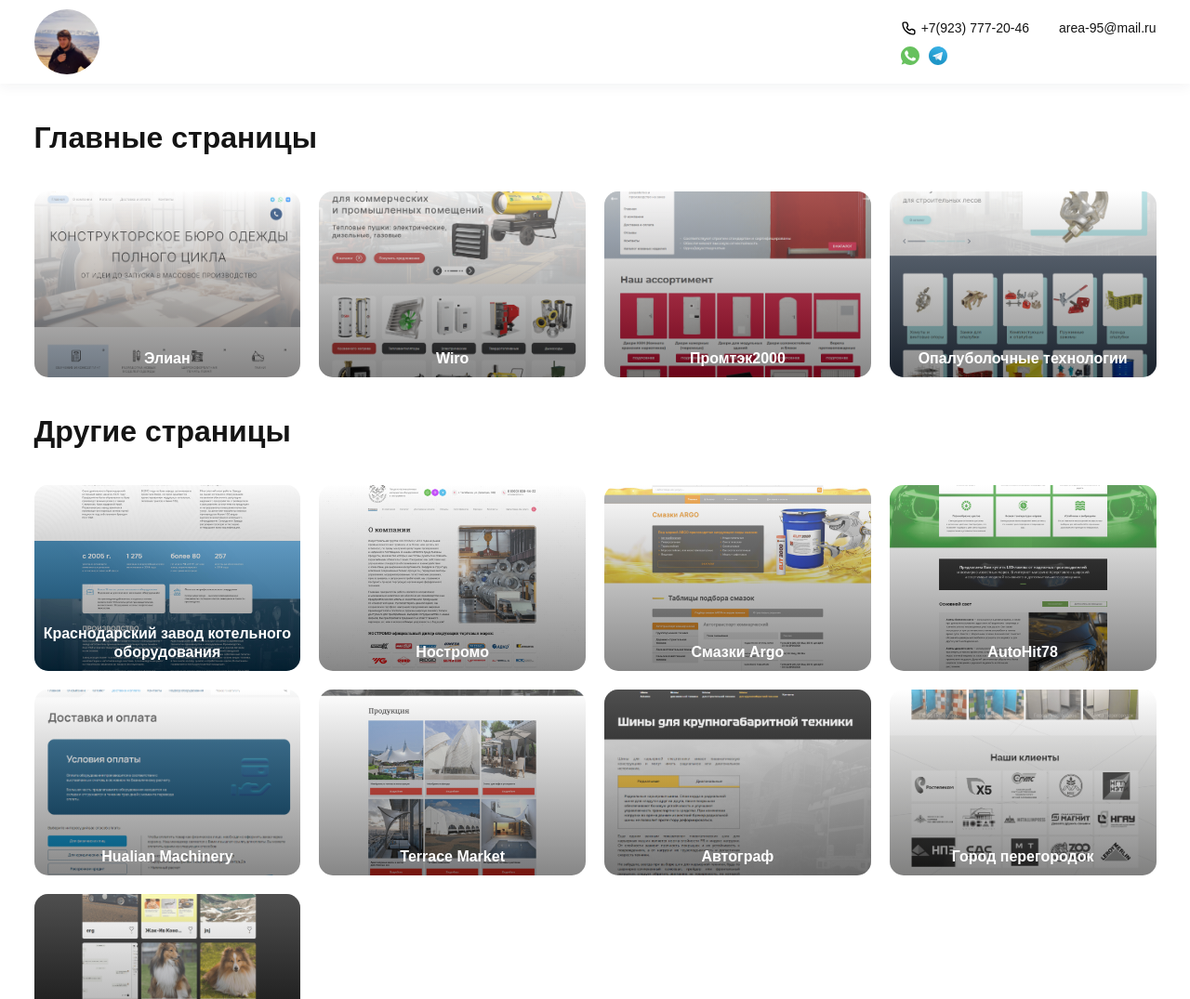
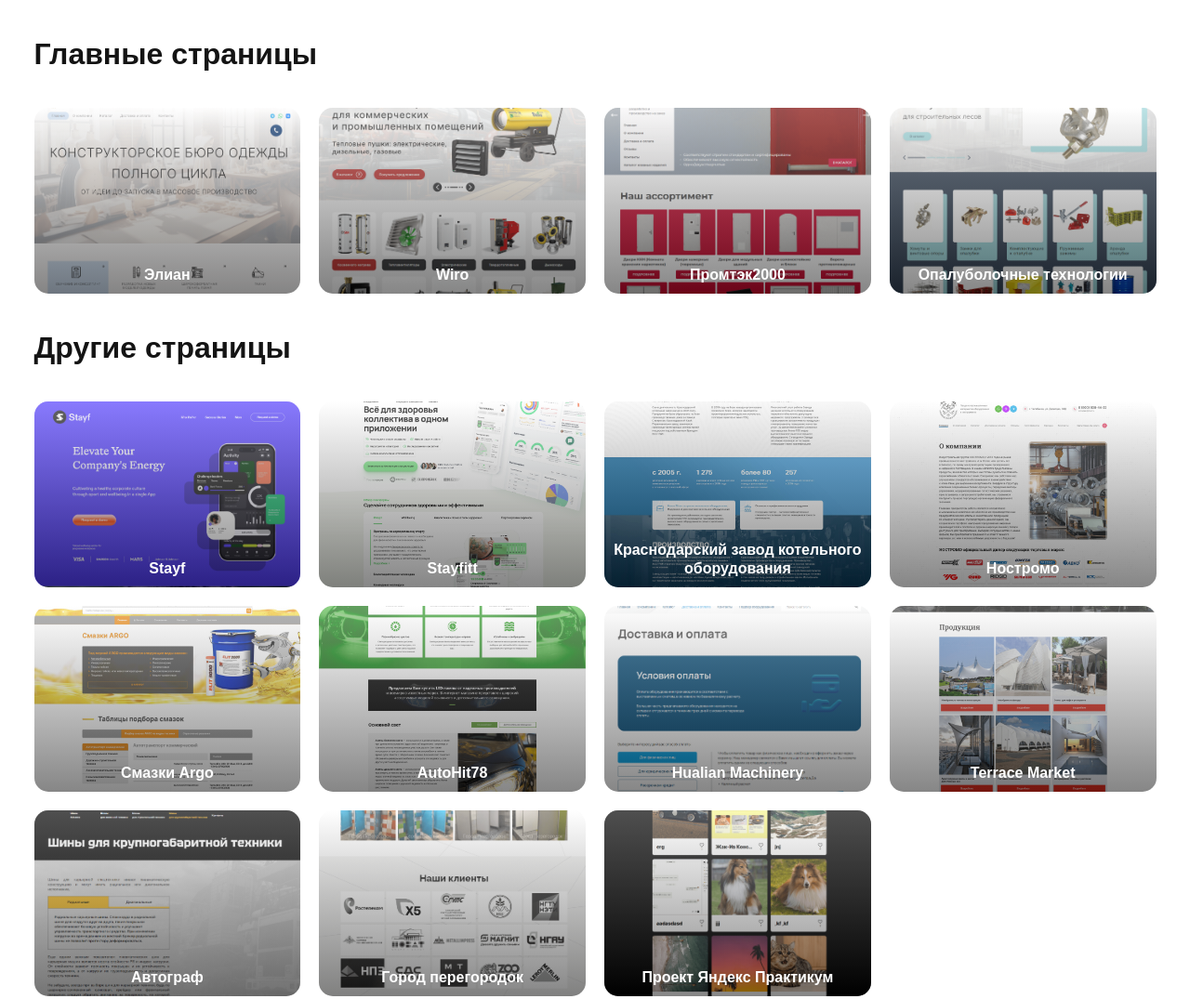
Before and after one commit to etozhekoala/portfolio, a plain HTML site: page index.html in a window 1280 px wide. Shown: the top 1075 px of the page at 93% size. Drawn offline with Linux system fonts and the light colour scheme.

Commit message:
fix: убрать шапку, добавить проекты

```diff
--- a/blocks/header/__contacts-actions/header__contacts-actions.css
+++ /dev/null
@@ -1,12 +0,0 @@
-.header__contacts-actions {
-  display: flex;
-  gap: 10px;
-  align-items: center;
-}
-
-@media screen and (max-width: 480px) {
-  .header__contacts-actions {
-    flex-direction: column;
-    align-items: flex-start;
-  }
-}
--- a/blocks/header/__contacts-link/_mail/header__contacts-link_mail.css
+++ /dev/null
@@ -1,3 +0,0 @@
-.header__contacts-link_mail:before {
-  background: url('../../../../images/mail-svgrepo-com.svg') no-repeat center center / contain;
-}
--- a/blocks/header/__contacts-link/_phone/header__contacts-link_phone.css
+++ /dev/null
@@ -1,3 +0,0 @@
-.header__contacts-link_phone:before {
-  background: url('../../../../images/phone-svgrepo-com.svg') no-repeat center center / contain;
-}
--- a/blocks/header/__contacts-link/header__contacts-link.css
+++ /dev/null
@@ -1,26 +0,0 @@
-.header__contacts-link {
-  display: flex;
-  gap: 5px;
-  align-items: center;
-  font: 400 14px/20px "Montserrar", sans-serif;
-  color: #141414 !important;
-  text-decoration: none;
-  transition: opacity .3s ease;
-}
-
-.header__contacts-link:hover {
-  opacity: .7;
-}
-
-.header__contacts-link:before {
-  content: '';
-  width: 17px;
-  height: 17px;
-}
-
-@media screen and (max-width: 767px) {
-  .header__contacts-link {
-    font-size: 12px;
-    line-height: 16px;
-  }
-}
--- a/blocks/header/__contacts-social/header__contacts-social.css
+++ /dev/null
@@ -1,5 +0,0 @@
-.header__contacts-social {
-  display: flex;
-  gap: 10px;
-  align-items: center;
-}
--- a/blocks/header/__contacts-wrapper/header__contacts-wrapper.css
+++ /dev/null
@@ -1,5 +0,0 @@
-.header__contacts-wrapper {
-  display: flex;
-  gap: 10px;
-  flex-direction: column;
-}
--- a/blocks/header/__profile-image/header__profile-image.css
+++ /dev/null
@@ -1,6 +0,0 @@
-.header__profile-image {
-  width: 100%;
-  height: 100%;
-  object-fit: cover;
-  display: block;
-}
--- a/blocks/header/__profile-link/header__profile-link.css
+++ /dev/null
@@ -1,14 +0,0 @@
-.header__profile-link {
-  width: 70px;
-  height: 70px;
-  border-radius: 50%;
-  overflow: hidden;
-  display: flex;
-  align-items: center;
-  justify-content: center;
-  transition: opacity .3s ease;
-}
-
-.header__profile-link:hover {
-  opacity: .7;
-}
--- a/blocks/header/__social-link/_tlg/header__social-link_tlg.css
+++ /dev/null
@@ -1,3 +0,0 @@
-.header__social-link_tlg {
-  background: url('../../../../images/telegram-logo-svgrepo-com.svg') no-repeat center center / contain;
-}
--- a/blocks/header/__social-link/_wa/header__social-link_wa.css
+++ /dev/null
@@ -1,3 +0,0 @@
-.header__social-link_wa {
-  background: url('../../../../images/whatsapp-color-svgrepo-com.svg') no-repeat center center / contain;
-}
--- a/blocks/header/__social-link/header__social-link.css
+++ /dev/null
@@ -1,13 +0,0 @@
-.header__social-link {
-  display: flex;
-  width: 20px;
-  height: 20px;
-  align-items: center;
-  justify-content: center;
-  transition: opacity .3s ease, transform .3s ease;
-}
-
-.header__social-link:hover {
-  opacity: .7;
-  transform: scale(1.1);
-}
--- a/blocks/header/__wrapper/header__wrapper.css
+++ /dev/null
@@ -1,6 +0,0 @@
-.header__wrapper {
-  display: flex;
-  gap: 20px;
-  align-items: center;
-  justify-content: space-between;
-}
--- a/blocks/header/header.css
+++ /dev/null
@@ -1,6 +0,0 @@
-.header {
-  max-width: 1920px;
-  margin: 0 auto;
-  padding: 10px 0;
-  box-shadow: 0 4px 12px rgba(32,44,59,.05);
-}
--- a/index.html
+++ b/index.html
@@ -7,45 +7,6 @@
   <link href="./pages/index.css" rel="stylesheet">
 </head>
 <body class="page">
-  <header class="header">
-    <div class="container">
-      <div class="header__wrapper">
-        <a
-          href="https://novosibirsk.hh.ru/applicant/resumes/view?resume=3bb289ffff0b4a4ec20039ed1f337449426153"
-          target="_blank"
-          class="header__profile-link">
-          <img
-            alt="profile"
-            src="./images/avatar.jpg"
-            class="header__profile-image">
-        </a>
-        <div class="header__contacts-wrapper">
-          <div class="header__contacts-actions">
-            <a
-              href="tel:+79237772046"
-              class="header__contacts-link header__contacts-link_phone">
-              +7(923) 777-20-46
-            </a>
-            <a
-              href="mailto:area-95@mail.ru"
-              class="header__contacts-link header__contacts-link_mail">
-              area-95@mail.ru
-            </a>
-          </div>
-          <div class="header__contacts-social">
-            <a
-              href="https://wa.me/79137706440"
-              target="_blank"
-              class="header__social-link header__social-link_wa"></a>
-            <a
-              href="https://t.me/+79237772046"
-              target="_blank"
-              class="header__social-link header__social-link_tlg"></a>
-          </div>
-        </div>
-      </div>
-    </div>
-  </header>
   <main>
     <section aria-label="Работы" class="portfolio">
       <div class="container">
@@ -118,6 +79,34 @@
           </h2>
         </div>
         <ul class="portfolio__work-list">
+          <li>
+            <a
+              href="https://www.stayf.app/"
+              target="_blank"
+              class="portfolio__work-card">
+              <img
+                alt="Краснодарский завод котельного оборудования"
+                src="./images/stayf.png"
+                class="portfolio__card-image">
+              <p class="portfolio__card-title">
+                Stayf
+              </p>
+            </a>
+          </li>
+          <li>
+            <a
+              href="https://stayfitt.ru/"
+              target="_blank"
+              class="portfolio__work-card">
+              <img
+                alt="Краснодарский завод котельного оборудования"
+                src="./images/stayfitt.png"
+                class="portfolio__card-image">
+              <p class="portfolio__card-title">
+                Stayfitt
+              </p>
+            </a>
+          </li>
           <li>
             <a
               href="https://www.kzkogaz.ru/about"
--- a/pages/index.css
+++ b/pages/index.css
@@ -1,19 +1,6 @@
 @import url(../vendor/normalize.css);
 @import url(../vendor/fonts/fonts.css);
 @import url(../blocks/container/container.css);
-@import url(../blocks/header/header.css);
-@import url(../blocks/header/__wrapper/header__wrapper.css);
-@import url(../blocks/header/__profile-link/header__profile-link.css);
-@import url(../blocks/header/__profile-image/header__profile-image.css);
-@import url(../blocks/header/__contacts-wrapper/header__contacts-wrapper.css);
-@import url(../blocks/header/__contacts-actions/header__contacts-actions.css);
-@import url(../blocks/header/__contacts-link/header__contacts-link.css);
-@import url(../blocks/header/__contacts-link/_phone/header__contacts-link_phone.css);
-@import url(../blocks/header/__contacts-link/_mail/header__contacts-link_mail.css);
-@import url(../blocks/header/__contacts-social/header__contacts-social.css);
-@import url(../blocks/header/__social-link/header__social-link.css);
-@import url(../blocks/header/__social-link/_wa/header__social-link_wa.css);
-@import url(../blocks/header/__social-link/_tlg/header__social-link_tlg.css);
 @import url(../blocks/portfolio/portfolio.css);
 @import url(../blocks/portfolio/__title-wrapper/portfolio__title-wrapper.css);
 @import url(../blocks/portfolio/__title/portfolio__title.css);
```
Also changed, not shown: images/stayf.png (added), images/stayfitt.png (added).
